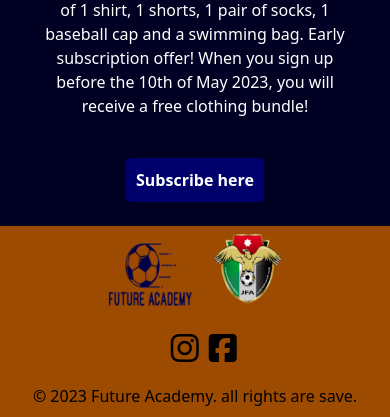
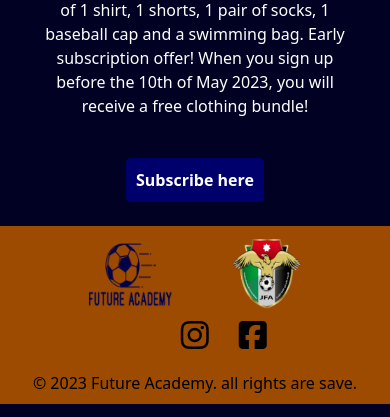
Before and after one commit to Obaidamajed/Master_Piece, a PHP site: page / in a window 390 px wide. Shown: the part 4306-4723 px from the top of the page. Run offline with PHP 8.4, Linux system fonts and the light colour scheme; some libraries are stand-ins or nearby versions.

Commit message:
responsive Our Academy Page

```diff
--- a/PublicDashboard/Coaches.php
+++ b/PublicDashboard/Coaches.php
@@ -22,7 +22,7 @@
     <div id="header">
       <nav class="navbar navbar-expand-lg navbar-light bg-transparent" aria-label="Ninth navbar example">
         <div class="container-xl">
-          <a class="navbar-brand" href="Home.html"><img src="images/logo.png" alt="" width="120px" height="120px"></a>
+          <a class="navbar-brand" href="index.php"><img src="images/logo.png" alt="" width="120px" height="120px"></a>
           <button class="navbar-toggler" type="button" data-bs-toggle="collapse" data-bs-target="#navbarsExample07XL" aria-controls="navbarsExample07XL" aria-expanded="false" aria-label="Toggle navigation">
             <span class="navbar-toggler-icon"></span>
           </button>
@@ -85,7 +85,7 @@
     <br>
     <!-- FA & JFA Logos  -->
     <div id="logo-up">
-      <a href="Home.html"><img style="width:85px;height:85px; margin-bottom: 13px;" src="images/logo.png" alt="FUTURE ACADEMY"></a>
+      <a href="index.php"><img style="width:85px;height:85px; margin-bottom: 13px;" src="images/logo.png" alt="FUTURE ACADEMY"></a>
       <a href="https://www.jfa.jo/" target="_blank"><img style="width:70px;height:70px;" src="images/Jordan_FA.png" alt="JFA"></a>
     </div>
     <!-- Social Media Logos -->
--- a/PublicDashboard/Contact_Us.php
+++ b/PublicDashboard/Contact_Us.php
@@ -22,7 +22,7 @@
       <div id="header">
         <nav class="navbar navbar-expand-lg navbar-light bg-transparent" aria-label="Ninth navbar example">
           <div class="container-xl">
-            <a class="navbar-brand" href="Home.html"><img src="images/logo.png" alt="" width="120px" height="120px"></a>
+            <a class="navbar-brand" href="index.php"><img src="images/logo.png" alt="" width="120px" height="120px"></a>
             <button class="navbar-toggler" type="button" data-bs-toggle="collapse" data-bs-target="#navbarsExample07XL" aria-controls="navbarsExample07XL" aria-expanded="false" aria-label="Toggle navigation">
               <span class="navbar-toggler-icon"></span>
             </button>
@@ -138,7 +138,7 @@ if(isset($_POST['submit'])){
     <br>
     <!-- FA & JFA Logos  -->
     <div id="logo-up">
-      <a href="Home.html"><img style="width:85px;height:85px; margin-bottom: 13px;" src="images/logo.png" alt="FUTURE ACADEMY"></a>
+      <a href="index.php"><img style="width:85px;height:85px; margin-bottom: 13px;" src="images/logo.png" alt="FUTURE ACADEMY"></a>
       <a href="https://www.jfa.jo/" target="_blank"><img style="width:70px;height:70px;" src="images/Jordan_FA.png" alt="JFA"></a>
     </div>
     <!-- Social Media Logos -->
--- a/PublicDashboard/NEWS.php
+++ b/PublicDashboard/NEWS.php
@@ -21,7 +21,7 @@
     <div id="header">
       <nav class="navbar navbar-expand-lg navbar-light bg-transparent" aria-label="Ninth navbar example">
         <div class="container-xl">
-          <a class="navbar-brand" href="Home.html"><img src="images/logo.png" alt="" width="120px" height="120px"></a>
+          <a class="navbar-brand" href="index.php"><img src="images/logo.png" alt="" width="120px" height="120px"></a>
           <button class="navbar-toggler" type="button" data-bs-toggle="collapse" data-bs-target="#navbarsExample07XL" aria-controls="navbarsExample07XL" aria-expanded="false" aria-label="Toggle navigation">
             <span class="navbar-toggler-icon"></span>
           </button>
@@ -93,7 +93,7 @@
     <br>
     <!-- FA & JFA Logos  -->
     <div id="logo-up">
-      <a href="Home.html"><img style="width:85px;height:85px; margin-bottom: 13px;" src="images/logo.png" alt="FUTURE ACADEMY"></a>
+      <a href="index.php"><img style="width:85px;height:85px; margin-bottom: 13px;" src="images/logo.png" alt="FUTURE ACADEMY"></a>
       <a href="https://www.jfa.jo/" target="_blank"><img style="width:70px;height:70px;" src="images/Jordan_FA.png" alt="JFA"></a>
     </div>
     <!-- Social Media Logos -->
--- a/PublicDashboard/Subscription.php
+++ b/PublicDashboard/Subscription.php
@@ -23,7 +23,7 @@
     <div id="header">
       <nav class="navbar navbar-expand-lg navbar-light bg-transparent" aria-label="Ninth navbar example">
         <div class="container-xl">
-          <a class="navbar-brand" href="Home.html"><img src="images/logo.png" alt="" width="120px" height="120px"></a>
+          <a class="navbar-brand" href="index.php"><img src="images/logo.png" alt="" width="120px" height="120px"></a>
           <button class="navbar-toggler" type="button" data-bs-toggle="collapse" data-bs-target="#navbarsExample07XL" aria-controls="navbarsExample07XL" aria-expanded="false" aria-label="Toggle navigation">
             <span class="navbar-toggler-icon"></span>
           </button>
@@ -170,7 +170,7 @@
     <br>
     <!-- FA & JFA Logos  -->
     <div id="logo-up">
-      <a href="Home.html"><img style="width:85px;height:85px; margin-bottom: 13px;" src="images/logo.png" alt="FUTURE ACADEMY"></a>
+      <a href="index.php"><img style="width:85px;height:85px; margin-bottom: 13px;" src="images/logo.png" alt="FUTURE ACADEMY"></a>
       <a href="https://www.jfa.jo/" target="_blank"><img style="width:70px;height:70px;" src="images/Jordan_FA.png" alt="JFA"></a>
     </div>
     <!-- Social Media Logos -->
--- a/PublicDashboard/Home.css
+++ b/PublicDashboard/index.css
@@ -120,6 +120,13 @@ input[type="submit"]{
   display: flex;
   justify-content: space-around;
 }
+
+@media screen and (max-width: 740px ) {
+  .box{
+    padding: 3px;
+  }
+}
+
 @media screen and (max-width: 540px ) {
   #table1,#table2 {
     width: 96%;
@@ -134,7 +141,7 @@ input[type="submit"]{
     grid-gap: 8px 25px;
   }
   #insta,#face {
-    margin: 0 5px;
+    margin: 0 15px;
   }
   #core-img img {
     width: 150px;
@@ -147,9 +154,22 @@ input[type="submit"]{
     /* transform: translate(-50%,-50%); */
     color:#9C4B00;
   }
-}
-@media screen and (max-width: 740px ) {
-  .box{
-    padding: 3px;
+  #logo-up{
+    margin: 0 auto;
+    width: 70%;
+    display: flex;
+    justify-content: space-around;
   }
 }
+
+@media screen and (max-width: 340px ) {
+  #footer p{
+    font-size: 13px;
+  }
+  #logo-up{
+    margin: 0 auto;
+    width: 80%;
+    display: flex;
+    justify-content: space-around;
+  }
+}
--- a/PublicDashboard/index.php
+++ b/PublicDashboard/index.php
@@ -6,7 +6,14 @@
   <meta name="viewport" content="width=device-width, initial-scale=1.0">
   <title>Our Academy</title>
   <!-- Css file for home page -->
-  <link rel="stylesheet" href="Home.css">
+  <link rel="stylesheet" href="index.css">
+  <style>
+    <?php
+    $css = file_get_contents('index.css');
+    echo $css;
+    ?>
+  </style>
+
   <!-- Bootstrap files -->
   <link href="../CSS/bootstrap.css" rel="stylesheet">
   <link href="../CSS/bootstrap.min.css" rel="stylesheet">
@@ -22,7 +29,7 @@
     <div id="header">
       <nav class="navbar navbar-expand-lg navbar-light bg-transparent" aria-label="Ninth navbar example">
         <div class="container-xl">
-          <a class="navbar-brand" href="Home.html"><img src="images/logo.png" alt="" width="120px" height="120px"></a>
+          <a class="navbar-brand" href="index.php"><img src="images/logo.png" alt="" width="120px" height="120px"></a>
           <button class="navbar-toggler" type="button" data-bs-toggle="collapse" data-bs-target="#navbarsExample07XL" aria-controls="navbarsExample07XL" aria-expanded="false" aria-label="Toggle navigation">
             <span class="navbar-toggler-icon"></span>
           </button>
@@ -195,8 +202,8 @@
     <br>
     <!-- FA & JFA Logos  -->
     <div id="logo-up">
-      <a href="Home.html"><img style="width:85px;height:85px; margin-bottom: 13px;" src="images/logo.png" alt="FUTURE ACADEMY"></a>
-      <a href="https://www.jfa.jo/" target="_blank"><img style="width:70px;height:70px;" src="images/Jordan_FA.png" alt="JFA"></a>
+      <a href="index.php"><img style="width:85px;height:85px; " src="images/logo.png" alt="FUTURE ACADEMY"></a>
+      <a href="https://www.jfa.jo/" target="_blank"><img style="width:70px;height:75px; padding-top: 5px" src="images/Jordan_FA.png" alt="JFA"></a>
     </div>
     <!-- Social Media Logos -->
     <div id="logo-down">
```
Also changed, not shown: AdminDashboard/Subscribe/Subscribe.php (+12 -14 lines).
